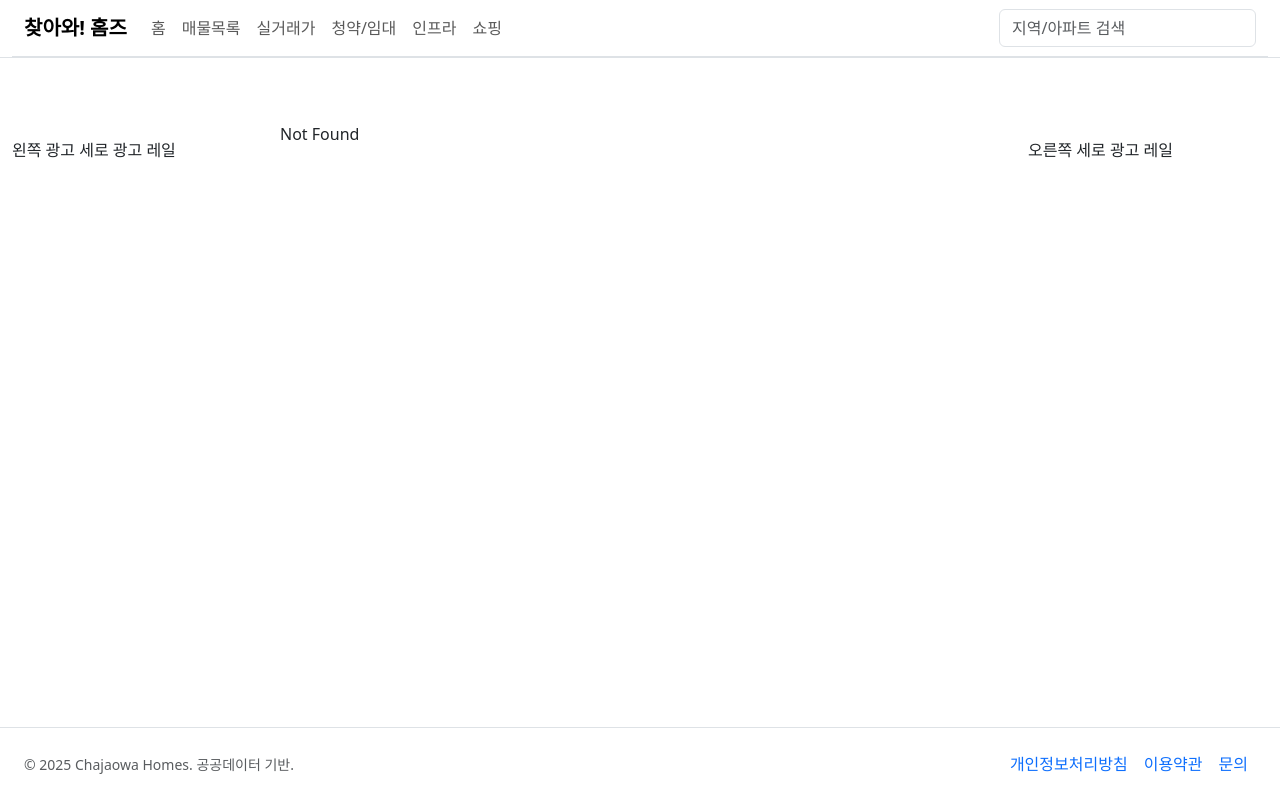
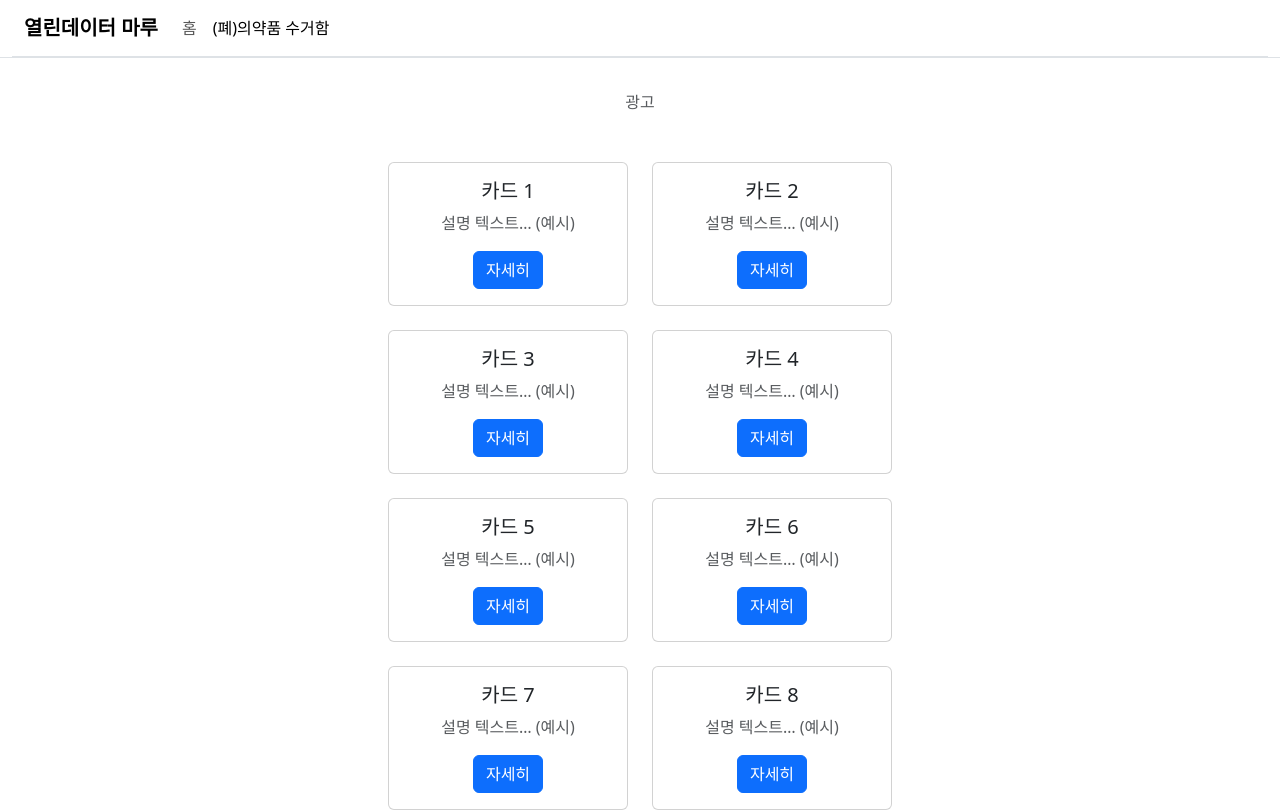
Before and after one commit to moreGet/ad-get-ui, a React (Vite) app: page /lung-medicine/list in a window 1280 px wide. Before the commit this address had no page. Shown: the top 812 px of the page. Built offline with nearby package versions, Linux system fonts and the light colour scheme.

Commit message:
fix: 페이지 수정

```diff
--- a/src/app/routes/home-page.tsx
+++ b/src/app/routes/home-page.tsx
@@ -1,3 +1,3 @@
 export default function HomePage() {
-  return <div className="container py-5">Home</div>;
+  return <div className="container py-5">Center</div>;
 }
--- a/src/app/routes/index.tsx
+++ b/src/app/routes/index.tsx
@@ -3,7 +3,7 @@ import {createBrowserRouter, RouterProvider} from 'react-router-dom';
 import AppLayout from '@app/layout/app-layout';
 
 const HomePage = lazy(() => import('@app/routes/home-page'));
-const ListingPage = lazy(() => import('@app/routes/listing-page'));
+const LungMedicineListPage = lazy(() => import('@app/routes/lung-medicine-list-page'));
 const NotFoundPage = lazy(() => import('@app/routes/not-found-page'));
 
 const router = createBrowserRouter([
@@ -25,11 +25,11 @@ const router = createBrowserRouter([
     ),
   },
   {
-    path: '/listing',
+    path: '/lung-medicine/list',
     element: (
       <AppLayout>
         <Suspense fallback={<div className="container py-5">Loading…</div>}>
-          <ListingPage/>
+          <LungMedicineListPage/>
         </Suspense>
       </AppLayout>
     ),
--- a/src/app/routes/listing-page.tsx
+++ /dev/null
@@ -1,3 +0,0 @@
-export default function ListingPage() {
-  return <div className="container py-5">Listing</div>;
-}
--- /dev/null
+++ b/src/app/routes/lung-medicine-list-page.tsx
@@ -0,0 +1,40 @@
+type CardItem = {
+  id: number;
+  title: string;
+  desc: string;
+};
+
+const cards: CardItem[] = Array.from({length: 9}).map((_, i) => ({
+  id: i + 1,
+  title: `카드 ${i + 1}`,
+  desc: `설명 텍스트… (예시)`,
+}));
+
+export default function LungMedicineListPage() {
+  return (
+    // 바깥은 전체폭이지만 overflow는 숨김
+    <div className="container-fluid overflow-hidden d-flex flex-column align-items-center gap-5">
+      <div className="text-muted text-center pt-3 w-100">광고</div>
+
+      {/* 가운데 정렬용 래퍼: 최대폭 + mx-auto */}
+      <div className="container mx-auto px-2" style={{ maxWidth: 1680 }}>
+      {/* 3 x 3 카드, 가로/세로 간격 넉넉 */}
+        <div className="row g-4 justify-content-center">
+          {cards.map(c => (
+            <div key={c.id} className="col-12 col-sm-auto d-flex justify-content-center">
+              <div className="card" style={{ width: 240, maxWidth: '100%' }}>
+                <div className="card-body d-flex flex-column align-items-center text-center">
+                  <h5 className="card-title mb-2">{c.title}</h5>
+                  <p className="card-text text-muted mb-3">{c.desc}</p>
+                  <a href="#" className="btn btn-primary mt-auto">자세히</a>
+                </div>
+              </div>
+            </div>
+          ))}
+        </div>
+      </div>
+
+      <div className="text-muted text-center w-100">광고</div>
+    </div>
+  );
+}
--- a/src/assets/global.css
+++ b/src/assets/global.css
@@ -6,6 +6,14 @@
 .ad-rail-left,
 .ad-rail-right {
     width: 240px;
+}
+
+/* 992px 미만에서 레일 숨김 */
+@media (max-width: 991.98px) {
+    .ad-rail-left,
+    .ad-rail-right {
+        display: none !important;
+    }
 }
 
 /* 레일 폭 */
--- a/src/widgets/ad-rail/ui/left-rail.tsx
+++ b/src/widgets/ad-rail/ui/left-rail.tsx
@@ -1,3 +1,3 @@
 export default function LeftRail() {
-  return <div>왼쪽 광고 세로 광고 레일</div>;
+  return <div></div>;
 }
--- a/src/widgets/ad-rail/ui/right-rail.tsx
+++ b/src/widgets/ad-rail/ui/right-rail.tsx
@@ -1,3 +1,3 @@
 export default function RightRail() {
-  return <div>오른쪽 세로 광고 레일</div>;
+  return <div></div>;
 }
--- a/src/widgets/footer/ui/footer.tsx
+++ b/src/widgets/footer/ui/footer.tsx
@@ -3,7 +3,7 @@ export default function Footer() {
     <footer>
       <div className="container-xxl d-flex flex-wrap justify-content-between align-items-center gap-3">
         <small className="text-muted">
-          © {new Date().getFullYear()} Chajaowa Homes. 공공데이터 기반.
+          © {new Date().getFullYear()} OpenData Muru. 공공데이터 기반.
         </small>
         <ul className="nav">
           <li className="nav-item"><a className="nav-link px-2" href="#">개인정보처리방침</a></li>
--- a/src/widgets/navbar/ui/navbar.tsx
+++ b/src/widgets/navbar/ui/navbar.tsx
@@ -4,7 +4,7 @@ export default function Navbar() {
   return (
     <nav className="navbar navbar-expand-lg bg-white border-bottom sticky-top">
       <div className="container-xxl">
-        <Link className="navbar-brand fw-bold" to="/">찾아와! 홈즈</Link>
+        <Link className="navbar-brand fw-bold" to="/">열린데이터 마루</Link>
 
         <button className="navbar-toggler" type="button" data-bs-toggle="collapse" data-bs-target="#gnb"
                 aria-controls="gnb" aria-expanded="false" aria-label="메뉴 열기">
@@ -14,16 +14,13 @@ export default function Navbar() {
         <div id="gnb" className="collapse navbar-collapse">
           <ul className="navbar-nav me-auto">
             <li className="nav-item"><NavLink to="/" end className="nav-link">홈</NavLink></li>
-            <li className="nav-item"><NavLink to="/listing" className="nav-link">매물목록</NavLink></li>
-            <li className="nav-item"><a className="nav-link" href="#">실거래가</a></li>
-            <li className="nav-item"><a className="nav-link" href="#">청약/임대</a></li>
-            <li className="nav-item"><a className="nav-link" href="#">인프라</a></li>
-            <li className="nav-item"><a className="nav-link" href="#">쇼핑</a></li>
+            <li className="nav-item"><NavLink to="/lung-medicine/list" className="nav-link">(폐)의약품 수거함</NavLink></li>
+            {/*<li className="nav-item"><a className="nav-link" href="#">실거래가</a></li>*/}
           </ul>
 
-          <form className="d-none d-lg-flex" role="search" onSubmit={(e) => e.preventDefault()}>
+          {/*<form className="d-none d-lg-flex" role="search" onSubmit={(e) => e.preventDefault()}>
             <input className="form-control" placeholder="지역/아파트 검색"/>
-          </form>
+          </form>*/}
         </div>
       </div>
     </nav>
```
Also changed, not shown: src/app/routes/lung-medicine-page.tsx (added, +39 -0 lines), 1 other file (tests, documents, lock files or other folders).
